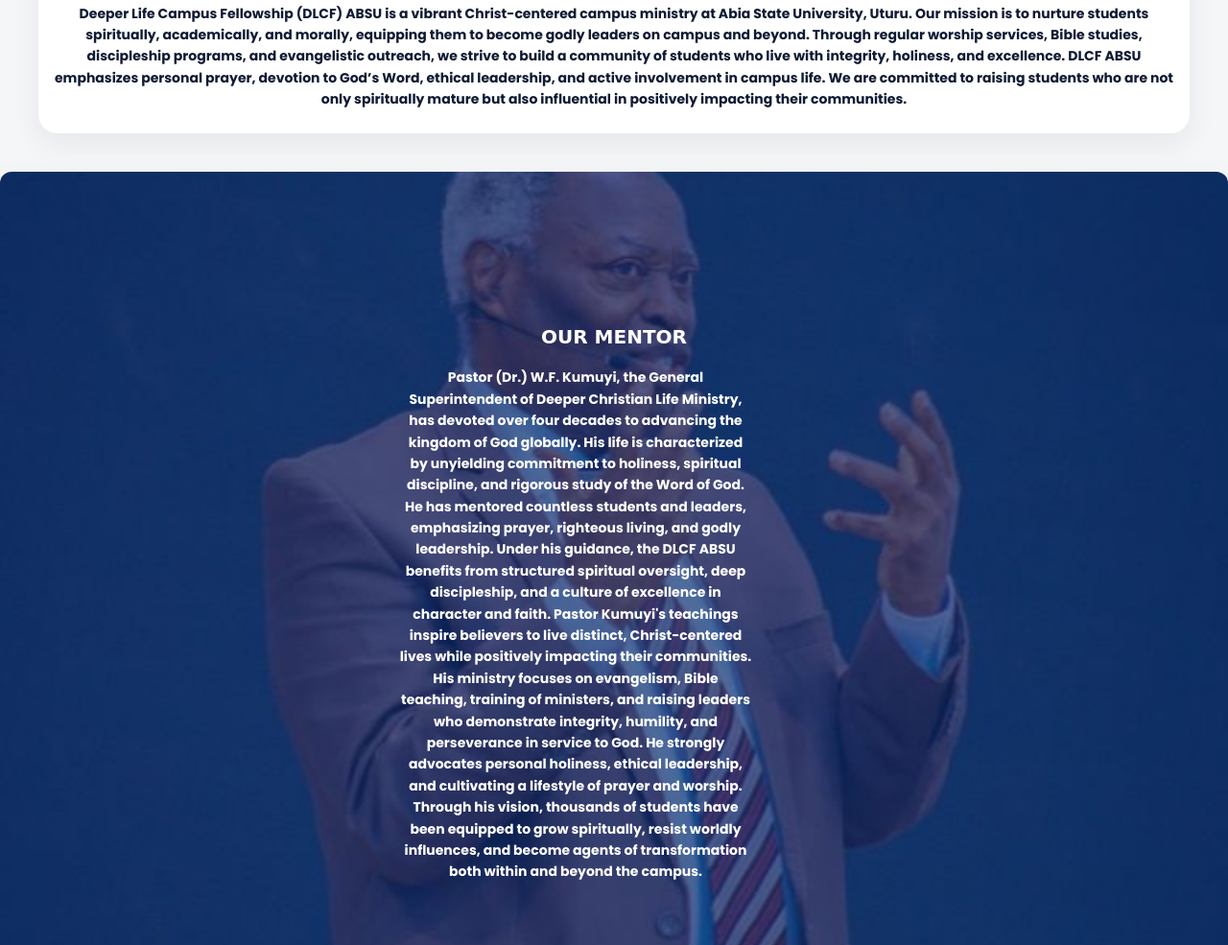
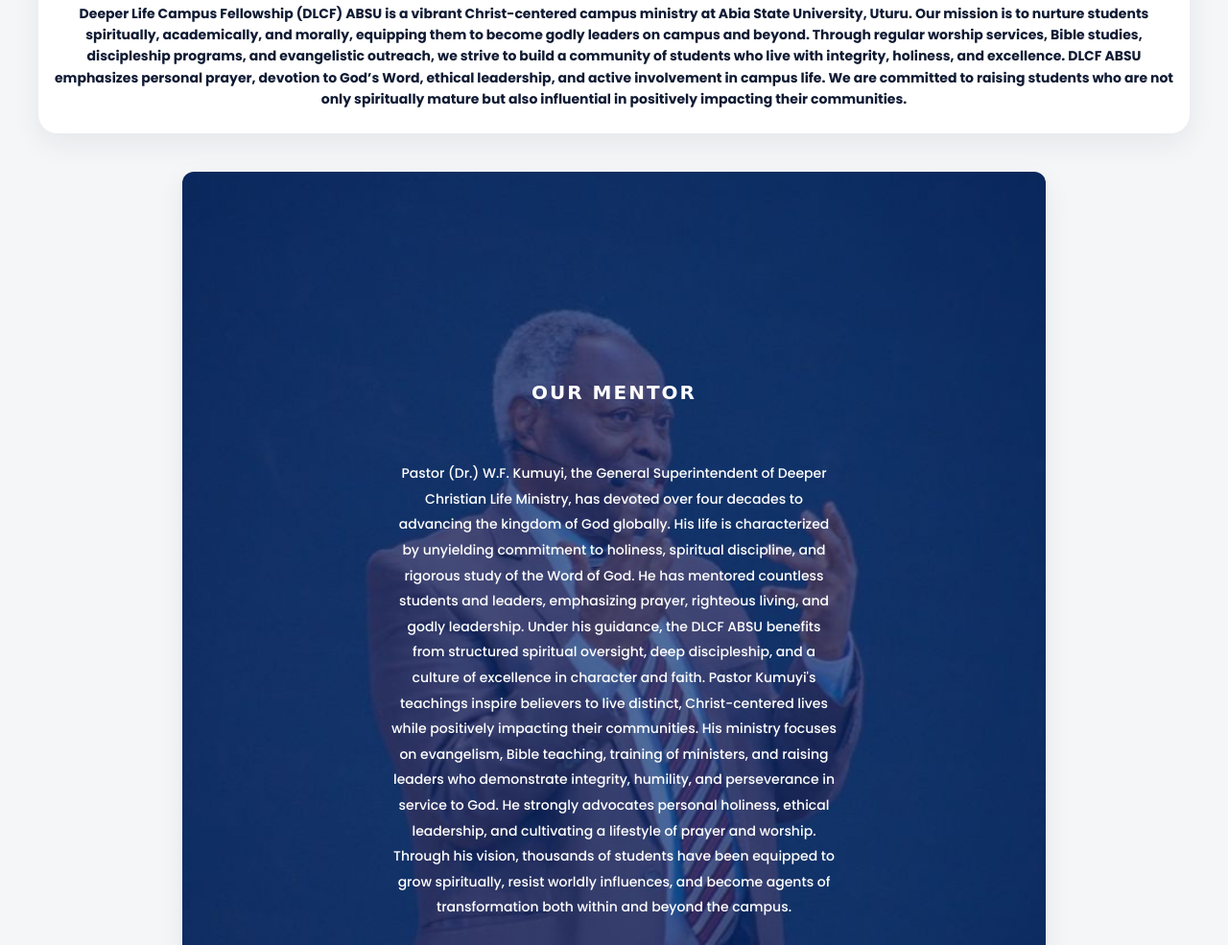
Before and after one commit to Greatgod1-Ezekiel/dlcf-absu-u, a plain HTML site: page index.html in a window 1280 px wide. Shown: the part 718-1703 px from the top of the page at 96% size. Drawn offline with Linux system fonts and the light colour scheme; no server answers; a web font is replaced by a local one.

Commit message:
Add files via upload
Update index.html

```diff
--- a/index.html
+++ b/index.html
@@ -233,7 +233,7 @@ nav ul.desktop-menu li a:hover {
 .mentor{
   display:flex;
   flex-wrap:wrap;
-  max-width:1400px;
+  max-width:900px;
   height:900px;
   margin:40px auto 36px auto;
   border-radius:12px;
@@ -262,6 +262,7 @@ nav ul.desktop-menu li a:hover {
   font-weight:800;
   font-size:32px;
   margin-bottom:16px;
+
 }
 .mentor-left p{
   font-size:24px;
@@ -270,15 +271,42 @@ nav ul.desktop-menu li a:hover {
   text-align: center;
   margin-left:10px;
 }
+/* 🔥🔥 VERY BIG MENTOR SECTION — LARGE SCREENS ONLY */
+@media (min-width: 1200px) {
 
-/* Long writeup only for large screens */
-.long-writeup{
-  display:block;
-  text-align: left;
-  font-size: 50px;
-  padding-right: 90px;
-  font-weight: bold;
+  .mentor {
+    min-height: 1000px;
+    padding: 120px 40px;
+  }
+
+  .mentor-left h3 {
+    font-family: 'Poetsen One', cursive;
+    font-size: 110px;          /* 🔥 VERY BIG HEADING */
+    font-weight: 800;
+    margin-bottom: 60px;
+    text-align: center;
+    letter-spacing: 2px;
+    line-height: 1.1;
+  }
+
+  .mentor-left p {
+    font-size: 30px;           /* 🔥 VERY BIG WRITEUP */
+    line-height: 1.9;
+    max-width: 1200px;
+    margin: 0 auto;
+    text-align: center;
+    font-weight: 500;
+  }
+
+  .long-writeup {
+    display: block;
+  }
+
+  .short-writeup {
+    display: none;
+  }
 }
+
 .short-writeup{
   display:none;
   font-weight: bold;
```
